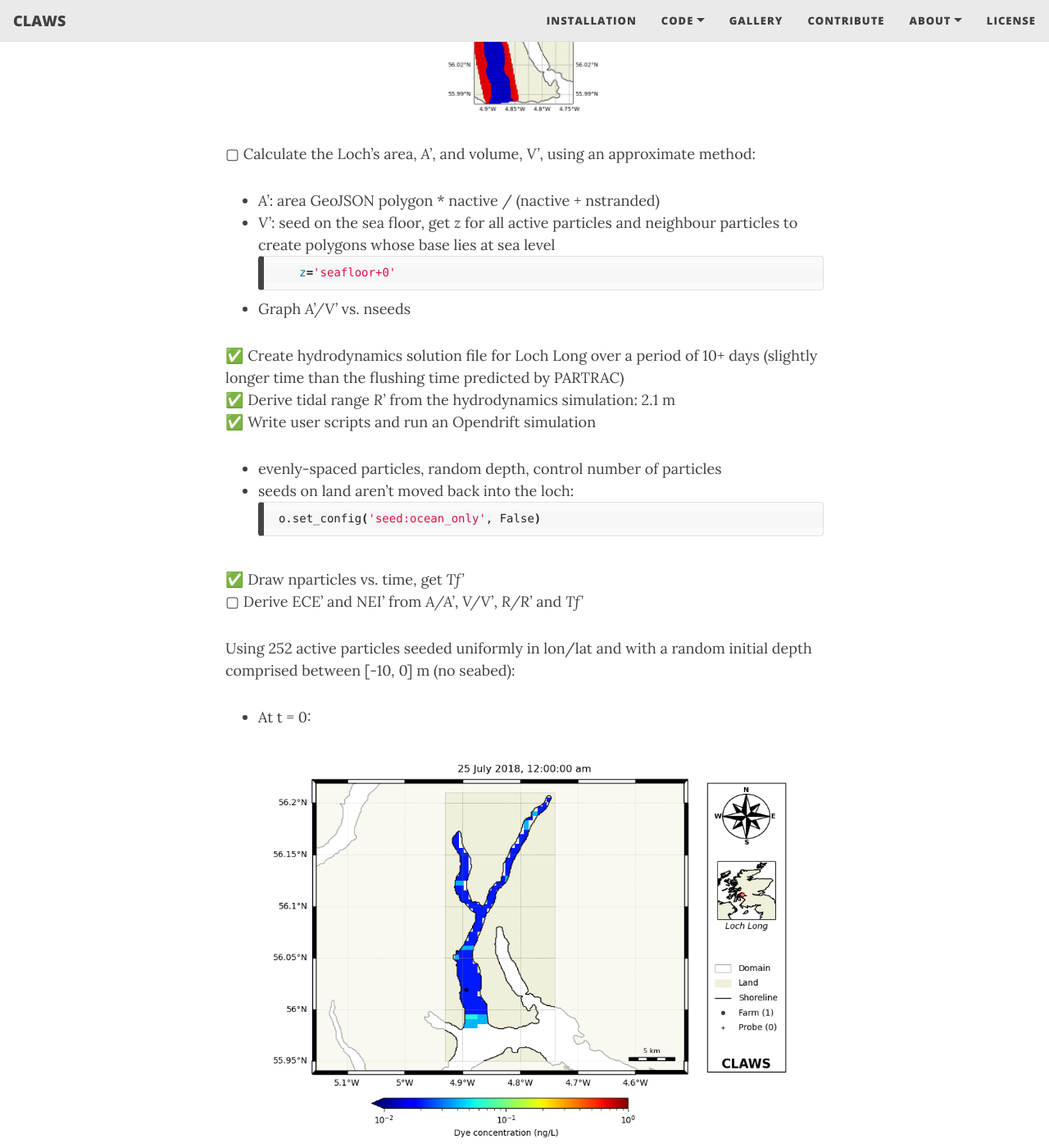
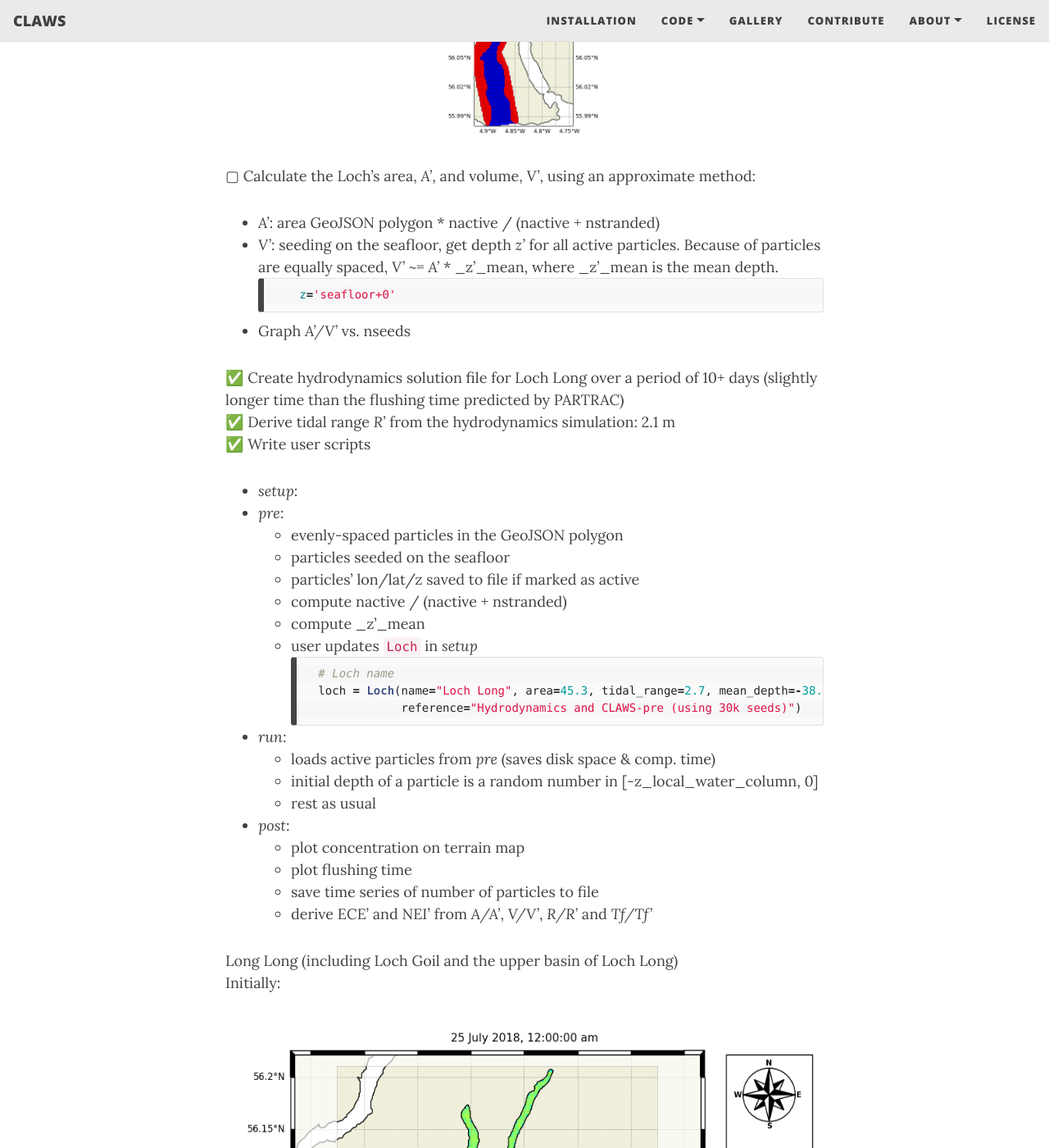
Before and after one commit to claws-scot/claws-scot.github.io, a Jekyll site: the page built from meetings/meeting-220623-N.md, in a window 1280 px wide and 1400 px high, scrolled down 1524 px. Shown: the whole window at 82% size. Built offline with Jekyll 4.4.1, drawn with Linux system fonts in a browser that asks for light colours; nearby versions of some CDN libraries; some of the changed text lies outside the part shown.

Commit message:
Editing web pages

````diff
--- a/meetings/meeting-220623-N.md
+++ b/meetings/meeting-220623-N.md
@@ -36,14 +36,14 @@
 
 &nbsp;
 <h5>N3. OPENDRIFT</h5>
-&#9989; Seed particles using a GeoJSON string: <a href="http://geojson.io/">geojson.io</a>. A polygon is drawn around a loch with as many edges as necessary:
+&#9989; Seed particles using a GeoJSON string: <a href="http://geojson.io/">geojson.io</a>. A polygon is drawn around a loch with as many edges as necessary. The current polygon could be improved to increase the ratio of active to stranded particles:
 <p align="center">
   <img src="/docs/meeting/geoJSON_2.png" style="height:300px">
 </p>
 
 &#9634; Calculate the Loch's area, _A'_, and volume, _V'_, using an approximate method:
   + _A'_: area GeoJSON polygon * nactive / (nactive + nstranded)
-  + _V'_: seed on the sea floor, get _z_ for all active particles and neighbour particles to create polygons whose base lies at sea level
+  + _V'_: seeding on the seafloor, get depth _z'_ for all active particles. Because of particles are equally spaced, _V'_ ~= _A'_ * _z'_mean, where _z'_mean is the mean depth.
       ```sh
         z='seafloor+0'
       ```
@@ -55,32 +55,66 @@
 
 &#9989; Create hydrodynamics solution file for Loch Long over a period of 10+ days (slightly longer time than the flushing time predicted by PARTRAC)
 &#9989; Derive tidal range _R'_ from the hydrodynamics simulation: 2.1 m
-&#9989; Write user scripts and run an Opendrift simulation
- - evenly-spaced particles, random depth, control number of particles
- - seeds on land aren't moved back into the loch:
-    ```sh
-    o.set_config('seed:ocean_only', False)
-    ```
-    <div style="line-height:50%;">
-        <br>
-    </div>
+&#9989; Write user scripts
+  * _setup_:
+  * _pre_:
+    - evenly-spaced particles in the GeoJSON polygon
+    - particles seeded on the seafloor
+    - particles' lon/lat/z saved to file if marked as active
+    - compute nactive / (nactive + nstranded)
+    - compute _z'_mean
+    - user updates `Loch` in _setup_
+        ```python
+        # Loch name
+        loch = Loch(name="Loch Long", area=45.3, tidal_range=2.7, mean_depth=-38.005,
+                    reference="Hydrodynamics and CLAWS-pre (using 30k seeds)")
+        ```
+  * _run_:
+    - loads active particles from _pre_ (saves disk space & comp. time)
+    - initial depth of a particle is a random number in [-z_local_water_column, 0]
+    - rest as usual
+  * _post_:
+    - plot concentration on terrain map
+    - plot flushing time
+    - save time series of number of particles to file
+    - derive ECE' and NEI' from _A/A'_, _V/V'_, _R/R'_ and _Tf/Tf'_
 
-&#9989; Draw nparticles vs. time, get _Tf'_
-&#9634; Derive ECE' and NEI' from _A/A'_, _V/V'_, _R/R'_ and _Tf'_
+Long Long (including Loch Goil and the upper basin of Loch Long)
+Initially:
+<p align="center">
+  <img src="/docs/meeting/220623/concentration_0000.png" style="height:600px">
+</p>
+At t slightly greater than 'flushing time':
+<p align="center">
+  <img src="/docs/meeting/concentration_0360.png" style="height:600px">
+</p>
 
-Using 252 active particles seeded uniformly in lon/lat and with a random initial depth comprised between [-10, 0] m (no seabed):
-- At t = 0:
+
+<h5>N3. FLUSHING TIME & ECE COMPARISON</h5>
+
 <p align="center">
-  <img src="/docs/meeting/concentration_0000.png" style="height:500px">
+  <img src="/docs/meeting/220623/flushing_time.png" style="height:350px">
 </p>
-- At t slightly greater than 'flushing time':
-<p align="center">
-  <img src="/docs/meeting/concentration_2280.png" style="height:500px">
-</p>
-- nparticles vs. time:
-<p align="center">
-  <img src="/docs/meeting/flushing_time.png" style="height:350px">
-</p>
+
+
+
+```python
+Loch Long's flushing time (day) = 9.57
+Existing biomass - eval.:
+Salmon Farm's ECE (kg/m^3) = 3.595962e-07
+Salmon Farm's ECE (ug/L) = 0.359596
+Salmon Farm's ECE (umol/L) = 0.025685
+Salmon Farm's nutrient enhancement index = 1
+
+Loch Long's flushing time (day) = 16.05
+Existing biomass - comp.:
+Salmon Farm's ECE (kg/m^3) = 6.153615e-07
+Salmon Farm's ECE (ug/L) = 0.615362
+Salmon Farm's ECE (umol/L) = 0.043954
+Salmon Farm's nutrient enhancement index = 1
+```
+
+
 
 &nbsp;
 <h5>HISTORY</h5>
````
Also changed, not shown: meetings/meeting-220623-B.md (+1 -1 lines), docs/meeting/220623/concentration_0000.png (added), docs/meeting/220623/concentration_0030.png (added), docs/meeting/220623/concentration_0060.png (added), docs/meeting/220623/concentration_0090.png (added), docs/meeting/220623/concentration_0120.png (added), docs/meeting/220623/concentration_0150.png (added), docs/meeting/220623/concentration_0180.png (added), docs/meeting/220623/concentration_0210.png (added), docs/meeting/220623/concentration_0240.png (added), docs/meeting/220623/concentration_0270.png (added), docs/meeting/220623/concentration_0300.png (added), docs/meeting/220623/concentration_0330.png, docs/meeting/220623/concentration_0360.png (added), 2 more files, 1 other file.
